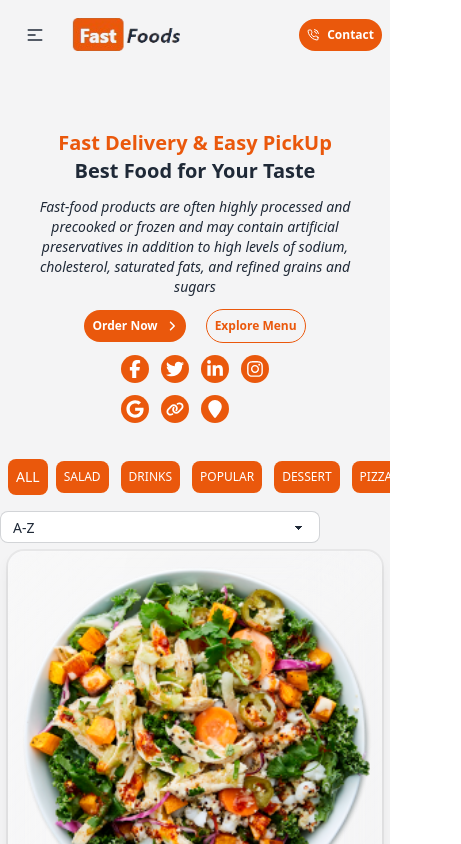
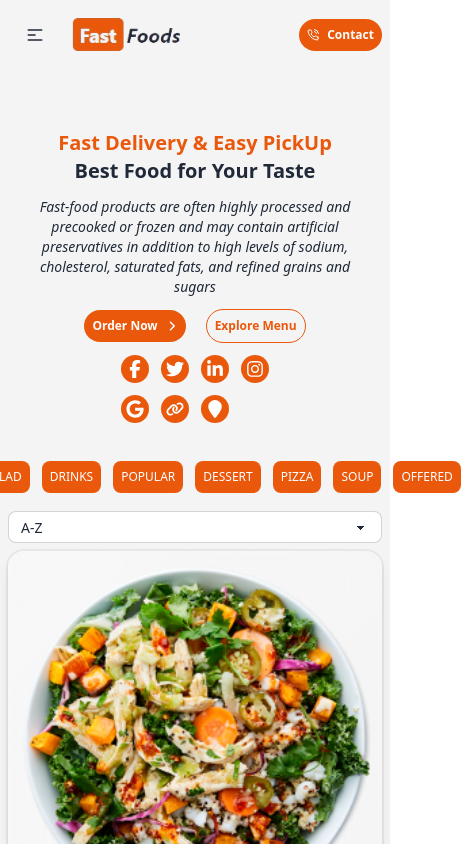
Before and after one commit to sohanwebdevctg/fast-foods-mern-stack-client-site-project-1-, a React (Vite) app: page /menu in a window 390 px wide. Shown: the top 844 px of the page, 461 px wide, since content can reach past the window. Built offline with nearby package versions, Linux system fonts and the light colour scheme.

Commit message:
responsive not button and sort button

```diff
--- a/src/pages/menu/Menu.jsx
+++ b/src/pages/menu/Menu.jsx
@@ -78,8 +78,10 @@ const Menu = () => {
       {/* menuBanner section end */}
 
       {/* menu data section start */}
+      {/* button and sorting data start */}
+      <div className="flex flex-col md:flex-row justify-between items-center px-2">
       {/* button start */}
-      <div className="flex gap-2 my-4 overflow-x-scroll items-center px-2">
+      <div className="flex gap-2 my-4 overflow-x-scroll items-center">
         {/* all data btn start */}
         <button
           className="bg-orange-600 text-white p-2 rounded-lg uppercase text-sm"
@@ -104,13 +106,16 @@ const Menu = () => {
       </div>
       {/* button end */}
       {/* sorting data start */}
-      <select onClick={sortFun} className="select select-bordered select-sm w-full max-w-xs">
+      <select onClick={sortFun} className="select select-bordered select-sm w-full md:w-36">
+        <option disabled >All Data</option>
         <option value="a-z" >A-Z</option>
         <option value="z-a">Z-A</option>
         <option value="high-to-low">High-to-Log</option>
         <option value="low-to-high">Low-to-High</option>
       </select>
       {/* sorting data end */}
+      </div>
+      {/* button and sorting data end */}
       {/* menu content start */}
       <div className="grid grid-cols-1 sm:grid-cols-2 md:grid-cols-3 lg:grid-cols-3 xl:grid-cols-4 gap-3">
         {(filter.length > 0 ? filter : menu).map((data, index) => (
```
